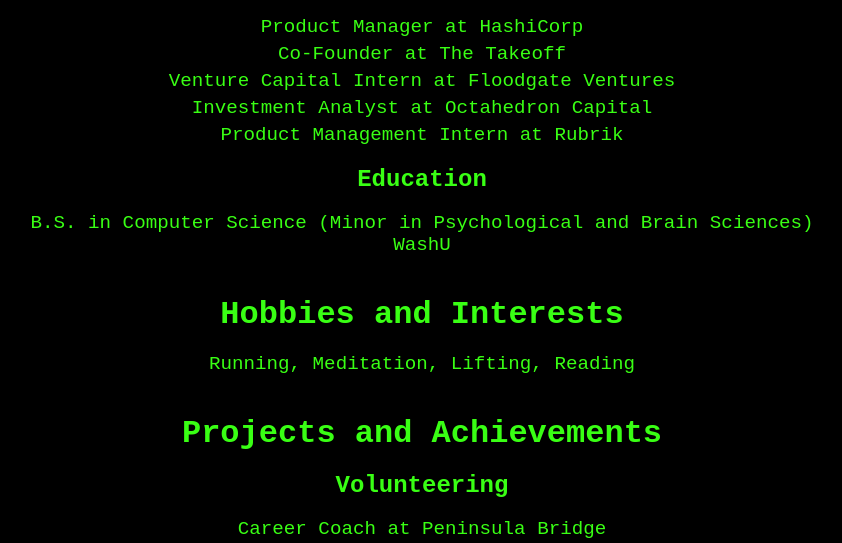
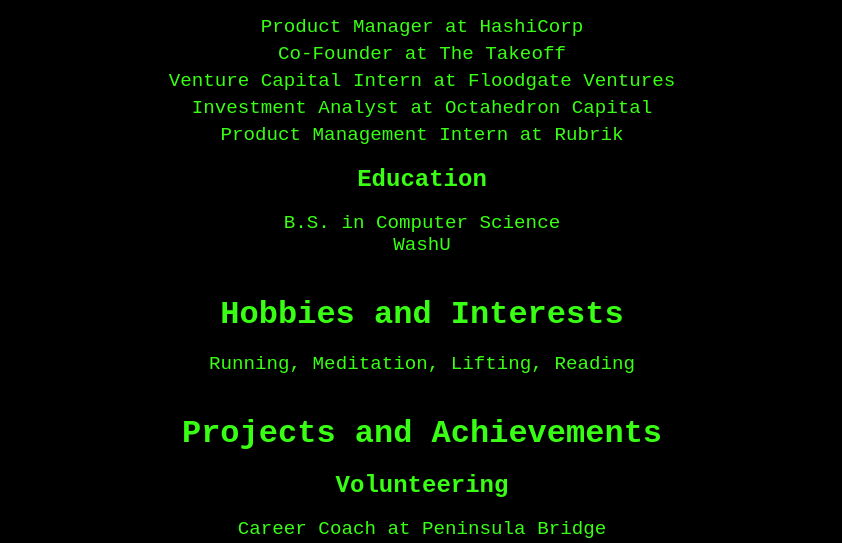
Before and after one commit to rchandnaWUSTL/rcpersonalsite, a plain HTML site: page index.html in a window 1280 px wide. Shown: the part 554-1097 px from the top of the page, without its empty margins (218-1060 px from the left). Drawn offline with Linux system fonts and the light colour scheme.

Commit message:
removed minor from education

```diff
--- a/index.html
+++ b/index.html
@@ -36,7 +36,7 @@
             </div>
             <div class="education">
                 <h3>Education</h3>
-                <p>B.S. in Computer Science (Minor in Psychological and Brain Sciences)<br>
+                <p>B.S. in Computer Science<br>
                 <a href="https://washu.edu/">WashU</a></p>
             </div>
         </section>
```
